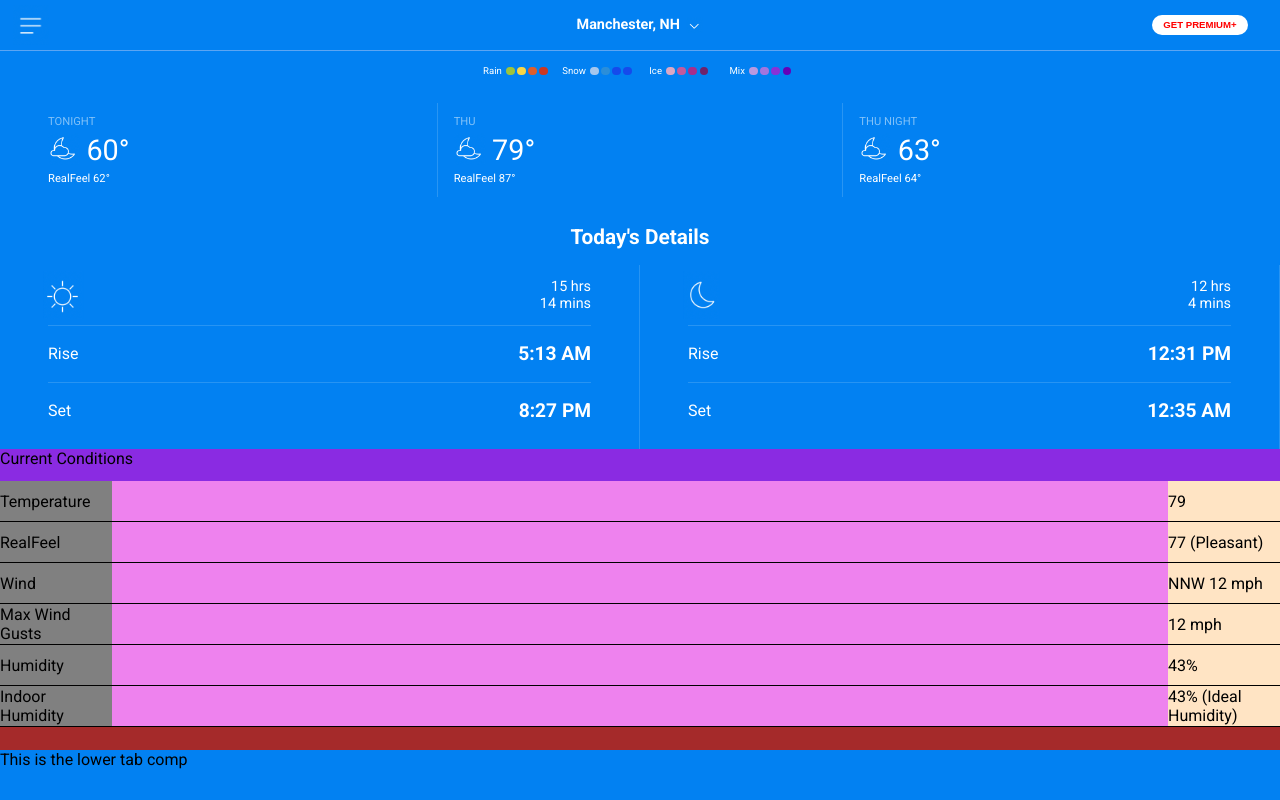
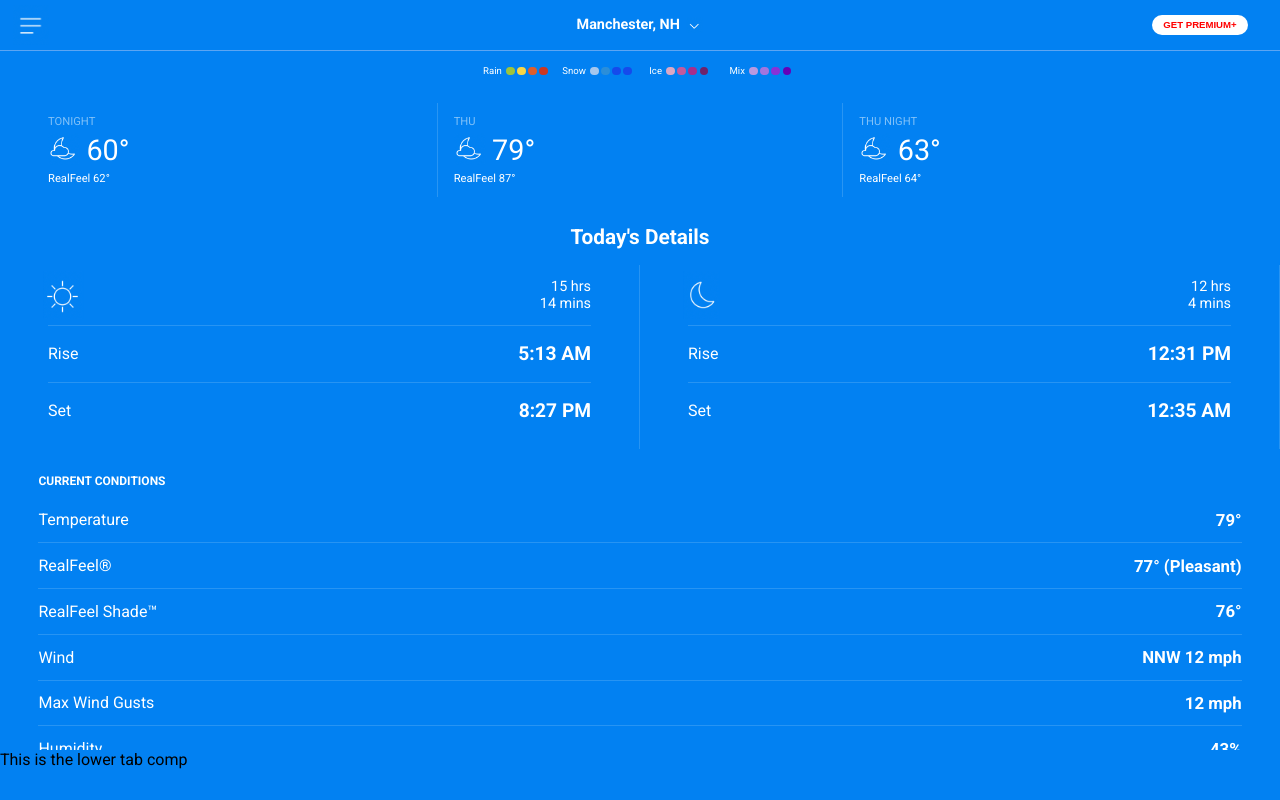
Before and after one commit to jnydam/accuweathermobileuiclone, a React (Create React App) app: page / in a window 1280 px wide. Built offline with nearby package versions, Linux system fonts and the light colour scheme.

Commit message:
Added the current conditions container

```diff
--- a/src/components/MainLayoutComp/MainBodyComp/CurrentConditionsComp/CurrentConditionsComp.js
+++ b/src/components/MainLayoutComp/MainBodyComp/CurrentConditionsComp/CurrentConditionsComp.js
@@ -8,11 +8,15 @@ const CurrentConditionsComp = (props) => {
     const currentConditionsData = [
         {
             label: 'Temperature',
-            value: '79'
+            value: '79°'
         },
         {
-            label: 'RealFeel',
-            value: '77 (Pleasant)'
+            label: 'RealFeel®',
+            value: '77° (Pleasant)'
+        },
+        {
+            label: 'RealFeel Shade™ ',
+            value: '76°'
         },
         {
             label: 'Wind',
@@ -35,7 +39,10 @@ const CurrentConditionsComp = (props) => {
 
     return (<div className={styles.currentConditionsCompContainer}>
         <div className={styles.currentConditionsHeaderContainer}>
-            <span>Current Conditions</span>
+            <span style={{
+                fontSize: '0.75rem',
+                fontWeight: 'bold'
+            }}>CURRENT CONDITIONS</span>
         </div>
         {currentConditionsData.map((conditionData, index) => (
             <InfoDetailHorizComp
--- a/src/components/MainLayoutComp/MainBodyComp/CurrentConditionsComp/CurrentConditionsComp.module.css
+++ b/src/components/MainLayoutComp/MainBodyComp/CurrentConditionsComp/CurrentConditionsComp.module.css
@@ -4,13 +4,16 @@
     display: flex;
     min-height: 21rem;
     flex-direction: column;
-    width: 100%;
-    background-color: brown;
+    width: 94%;
+    margin-top: 1rem;
+    /* background-color: brown; */
 }
 
 .currentConditionsHeaderContainer {
     display: flex;
     height: 2rem;
     width: 100%;
-    background-color: blueviolet;
+    color: white;
+    align-items: center;
+    /* background-color: blueviolet; */
 }
--- a/src/components/MainLayoutComp/MainBodyComp/CurrentConditionsComp/InfoDetailHorizComp/InfoDetailHorizComp.module.css
+++ b/src/components/MainLayoutComp/MainBodyComp/CurrentConditionsComp/InfoDetailHorizComp/InfoDetailHorizComp.module.css
@@ -1,23 +1,27 @@
 .infoDetailHorizCompContainer {
     display: flex;
-    height: 2.5rem;
+    height: 2.8rem;
     width: 100%;
-    background-color: violet;
+    color: white;
+    /* background-color: violet; */
     justify-content: space-between;
-    border-bottom: 1px solid black;
+    border-bottom: 1px solid #2794f3;
 }
 
 .labelValueContainer {
     display: flex;
-    width: 7rem;
-    background-color: grey;
+    width: 9rem;
+    /* background-color: grey; */
     align-items: center;
 }
 
 
 .infoValueContainer {
     display: flex;
-    width: 7rem;
-    background-color: bisque;
+    width: 10rem;
+    font-weight: bold;
+    font-size: 1.05rem;
+    /* background-color: bisque; */
+    justify-content: flex-end;
     align-items: center;
 }
--- a/src/components/MainLayoutComp/MainBodyComp/MainBodyComp.module.css
+++ b/src/components/MainLayoutComp/MainBodyComp/MainBodyComp.module.css
@@ -4,10 +4,12 @@
     flex-direction: column;
     max-height: 100%;
     overflow: scroll;
+    align-items: center;
 }
 
 .scrollableBodyContainer {
     display: flex;
     width: 100%;
     flex-direction: column;
+    align-items: center;
 }
```
